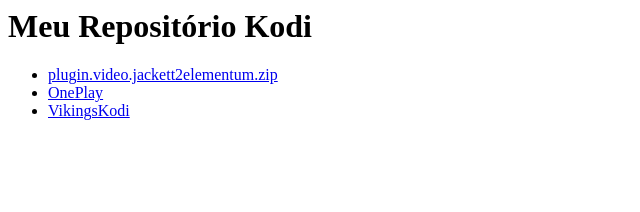
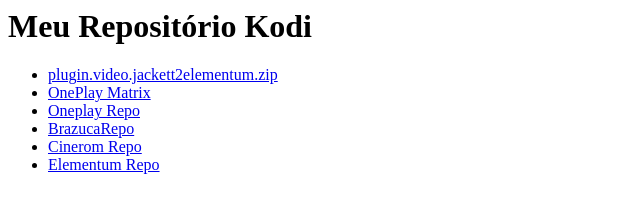
Before and after one commit to PedroBr020/prowlarrkodi, a plain HTML site: page index.html in a window 1280 px wide. Shown: the whole page, without its empty margins (0-640 px from the left). Drawn offline with Linux system fonts and the light colour scheme.

Commit message:
Update index.html

```diff
--- a/index.html
+++ b/index.html
@@ -3,8 +3,11 @@
   <h1>Meu Repositório Kodi</h1>
   <ul>
     <li><a href="plugin.video.jackett2elementum.zip">plugin.video.jackett2elementum.zip</a></li>
-    <li><a href="https://oneplayhd.github.io">OnePlay</a></li>
-    <li><a href="https://vikingskoditeam.github.io">VikingsKodi</a></li>
+    <li><a href="plugin.video.OnePlay.Matrix-3.4.9.zip">OnePlay Matrix</a></li>
+    <li><a href="repository.nostr-oneplay-1.1.0.zip">Oneplay Repo</a></li>
+    <li><a href="repository.BrazucaPlay.zip">BrazucaRepo</a></li>
+    <li><a href="repository.cineroom.zip">Cinerom Repo</a></li>
+    <li><a href="repository.elementumorg-0.0.7.zip">Elementum Repo</a></li>
   </ul>
 </body>
 </html>
```
